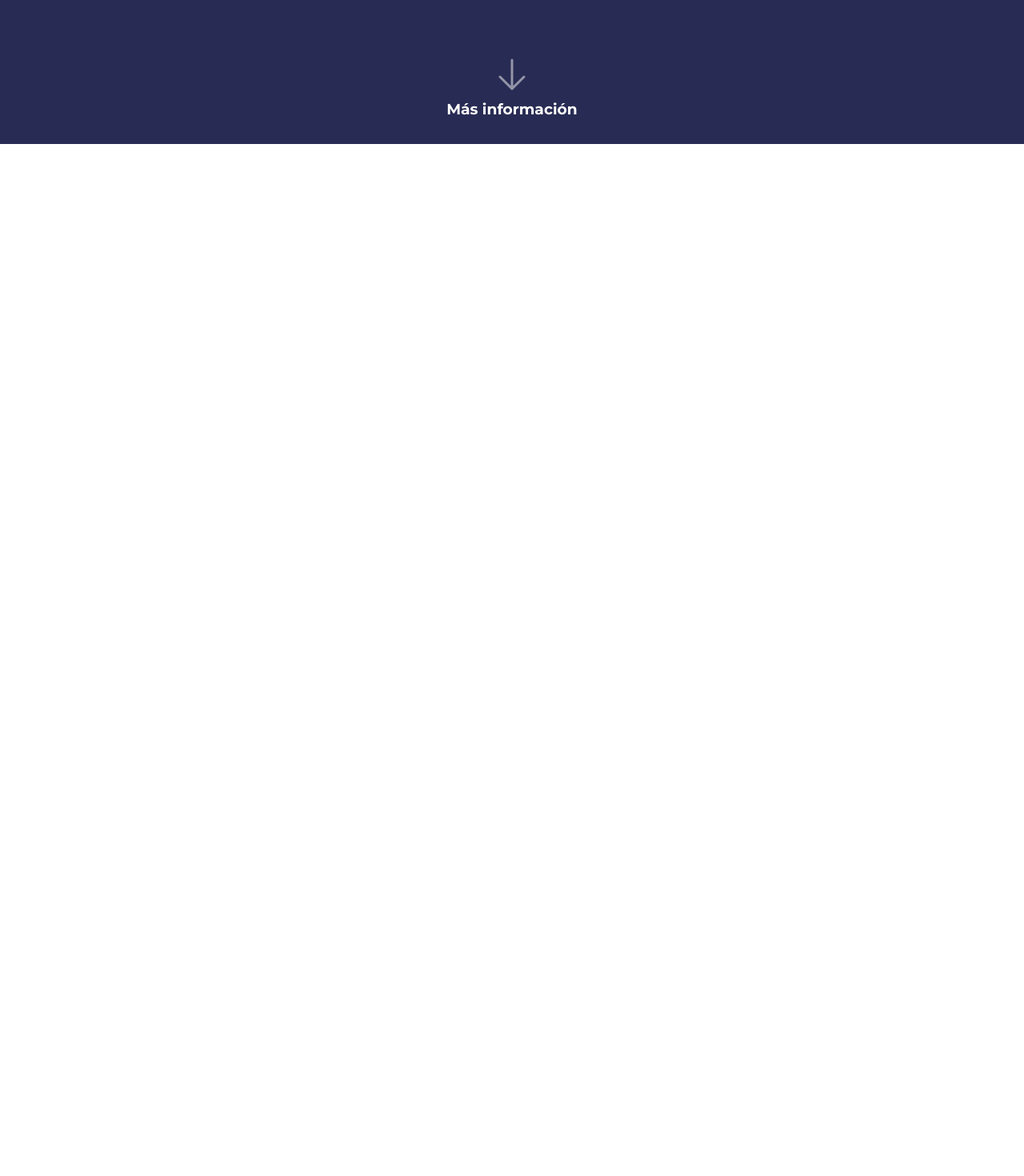
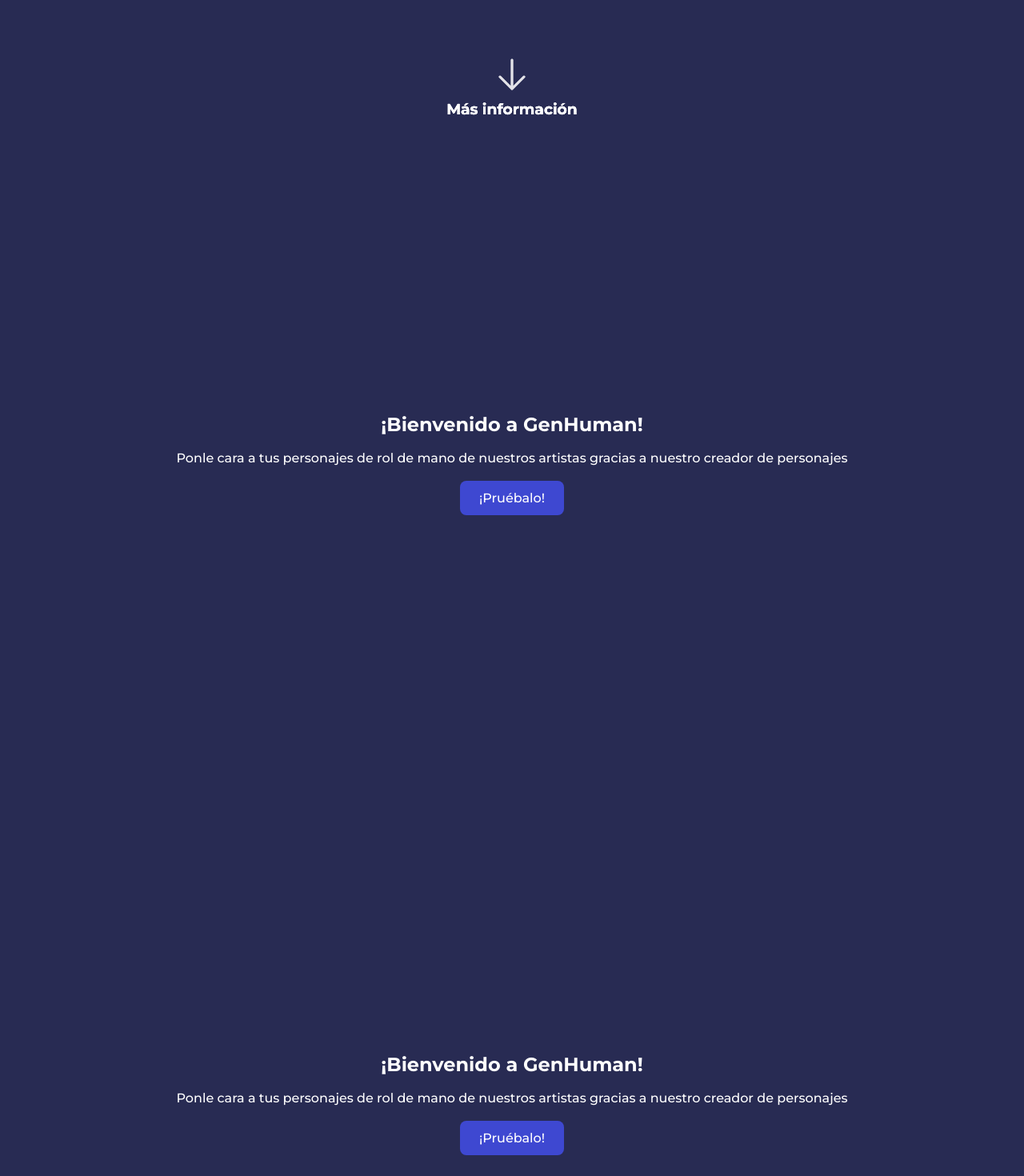
Before and after one commit to JDDev7/genhuman, a Next.js app: page / in a window 1280 px wide. Shown: the part 620-2090 px from the top of the page at 80% size. Before the commit the page ends 800 px from the top, so only its background shows below. Built offline with nearby package versions, Linux system fonts and the light colour scheme.

Commit message:
implementado scroll suave con Lenis

```diff
--- a/app/components/navbar/navbar.module.css
+++ b/app/components/navbar/navbar.module.css
@@ -2,6 +2,7 @@
     display: flex;
     flex-direction: row;
     position: fixed;
+    z-index: 10;
     width: 100%;
     justify-content: space-between;
     align-items: center;
--- a/app/layout.tsx
+++ b/app/layout.tsx
@@ -2,6 +2,7 @@ import type { Metadata } from "next";
 import { Geist, Geist_Mono } from "next/font/google";
 import "./globals.css";
 import Navbar from "./components/navbar/navbar";
+import Lenis from "./lenis";
 
 const geistSans = Geist({
   variable: "--font-geist-sans",
@@ -27,7 +28,9 @@ export default function RootLayout({
     <html lang="en">
       <body className={`${geistSans.variable} ${geistMono.variable}`}>
         <Navbar />
+        <Lenis>
         {children}
+        </Lenis>
       </body>
     </html>
   );
--- /dev/null
+++ b/app/lenis.tsx
@@ -0,0 +1,13 @@
+'use client';
+import React, { PropsWithChildren } from 'react';
+import { ReactLenis } from 'lenis/react';
+
+const Lenis = ({ children }: PropsWithChildren) => {
+  return (
+    <ReactLenis options={{ duration: 1.25 }} root>
+      {children}
+    </ReactLenis>
+  );
+};
+
+export default Lenis;
--- a/app/page.tsx
+++ b/app/page.tsx
@@ -18,6 +18,28 @@ export default function Home() {
         <h3>Más información</h3>
       </div>
     </div>
+        <div className={styles.HeroSection}>
+      <div className={styles.HeroSectionContent}>
+      <h1>¡Bienvenido a GenHuman!</h1>
+      <h2>Ponle cara a tus personajes de rol de mano de nuestros artistas gracias a nuestro creador de personajes</h2>
+      <button className={`${montserrat.className}`}><Link className={styles.ButtonLink} href="/charcreator">¡Pruébalo!</Link></button>
+      </div>
+      <div className={styles.More}>
+        <ArrowDownIcon className={styles.ArrowIcon} />
+        <h3>Más información</h3>
+      </div>
+    </div>
+        <div className={styles.HeroSection}>
+      <div className={styles.HeroSectionContent}>
+      <h1>¡Bienvenido a GenHuman!</h1>
+      <h2>Ponle cara a tus personajes de rol de mano de nuestros artistas gracias a nuestro creador de personajes</h2>
+      <button className={`${montserrat.className}`}><Link className={styles.ButtonLink} href="/charcreator">¡Pruébalo!</Link></button>
+      </div>
+      <div className={styles.More}>
+        <ArrowDownIcon className={styles.ArrowIcon} />
+        <h3>Más información</h3>
+      </div>
+    </div>
   </section>
   );
 }
```
